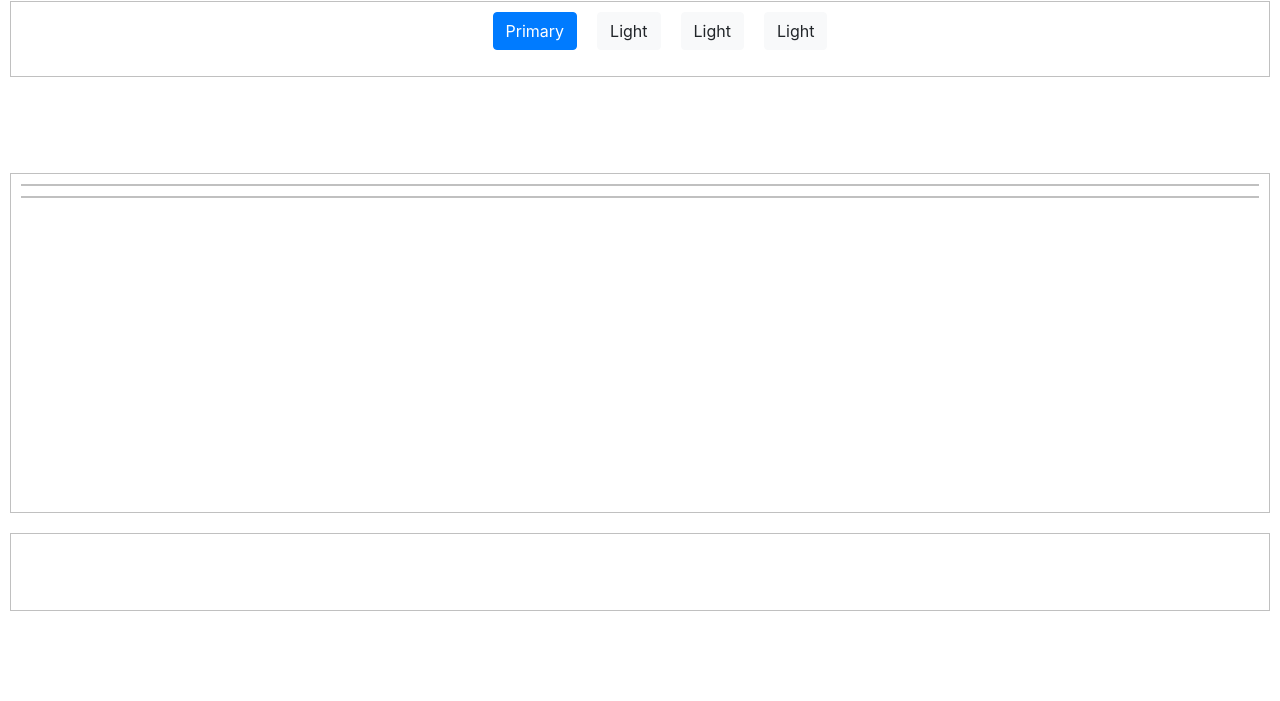
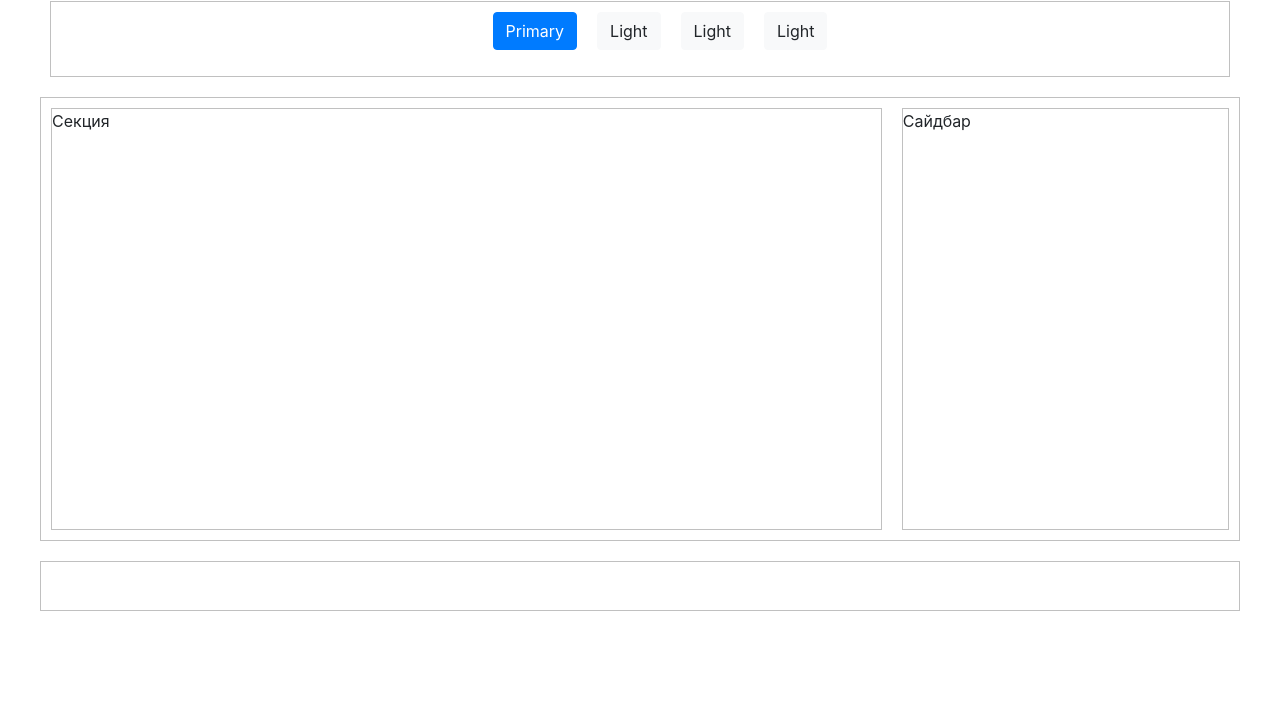
Before and after one commit to Dimko-V/origin, a website: page index.html in a window 1280 px wide. Shown: the part 99-800 px from the top of the page. Drawn offline with nearby package versions, Linux system fonts and the light colour scheme.

Commit message:
18/09/17.25

```diff
--- a/index.html
+++ b/index.html
@@ -39,9 +39,9 @@
             </nav>
 
         </header>
-        <main>
-            <section></section>
-            <aside></aside>
+        <main class="main">
+            <section>Секция</section>
+            <aside>Сайдбар</aside>
         </main>
         <footer></footer>
 
--- a/main.css
+++ b/main.css
@@ -3,29 +3,35 @@
     margin: 10px;
 } */
 
-/* body {
-    border: 0;
-    margin: 0;
-} */
+body {
+    min-width: 1200px;
+    margin-left: auto;
+    margin-right: auto;
+}
 
 wrapper {
     display: flex;
     flex-direction: column;
-    align-items: stretch;
+    /* align-items: stretch; */
     height: 90vh;
+
 }
-
-main, section, aside, footer, nav {
+.main, section, aside, footer, nav { /* Временно  */
     border: 1px solid silver;
     margin: 10px;
+}
+header, main.main, footer {
+    min-width: 1200px;
+    margin-left: auto;
+    margin-right: auto;
 }
 
  /* Голова */
 header {
     display: flex column;
 
-    min-height: 50px;
-    flex-grow: 1;
+    /* min-height: 50px; */
+    flex-grow: 0;
     justify-content: space-between;
     align-items: center;
     text-align: center;
@@ -57,7 +63,6 @@ nav {
 ul {
     display: flex;
     list-style-type: none;
-    align-items: center;
     justify-content: center;
 
 }
@@ -67,21 +72,24 @@ li {
 }
 
 /* Тело */
-main {
+.main {
     display: flex;
-    min-height: 50px;
-    flex-grow: 4;
+    /* flex-direction: row; */
+    justify-content: center;
+        /* align-items: center; */
+
+    flex-grow: 1;
 }
 section {
-    flex-grow: 6;
+    flex-grow: 3;
 }
 aside {
-    flex-grow: 2;
+    flex-grow: 1;
 }
 
 /* Подвал */
 footer {
     min-height: 50px;
 
-    flex-grow: 1;
+    flex-grow: 0;
 }
```
Also changed, not shown: package.json (added, +19 -0 lines).
